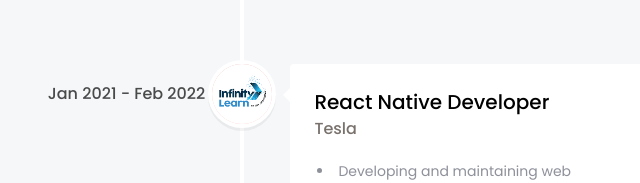
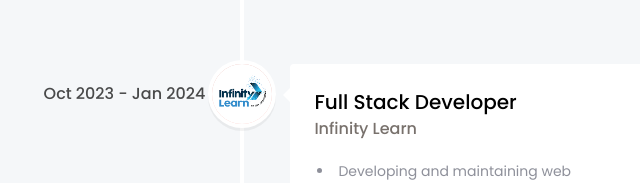
Before and after one commit to rishi438/Portfolio, a React (Vite) app in the folder portfolio/: page /about in a window 1280 px wide. Shown: the part 1558-1741 px from the top of the page, without its empty margins (398-1038 px from the left). Built offline with nearby package versions, Linux system fonts and the light colour scheme.

Commit message:
updates and fixes in animation

```diff
--- a/portfolio/src/utils/basic_utils.js
+++ b/portfolio/src/utils/basic_utils.js
@@ -134,7 +134,7 @@ export const experiences = [
     company_name: "Wizklub",
     icon: wizklub,
     iconBg: "#accbe1",
-    date: "March 2020 - April 2021",
+    date: "March 2022 - Sept 2023",
     points: [
       "Developing and maintaining web applications using flask, python and other related technologies.",
       "Collaborating with cross-functional teams including designers, product managers, and other developers to create high-quality products.",
@@ -144,11 +144,11 @@ export const experiences = [
     ],
   },
   {
-    title: "React Native Developer",
-    company_name: "Tesla",
+    title: "Full Stack Developer",
+    company_name: "Infinity Learn",
     icon: infinity_learn,
     iconBg: "#fbc3bc",
-    date: "Jan 2021 - Feb 2022",
+    date: "Oct 2023 - Jan 2024",
     points: [
       "Developing and maintaining web applications using flask, python and other related technologies.",
       "Collaborating with cross-functional teams including designers, product managers, and other developers to create high-quality products.",
@@ -168,7 +168,7 @@ export const social_links = [
   {
     name: "GitHub",
     icon_url: github,
-    link: "https://github.com/YourGitHubUsername",
+    link: "https://github.com/rishi438",
   },
   {
     name: "LinkedIn",
--- a/portfolio/src/utils/constant.js
+++ b/portfolio/src/utils/constant.js
@@ -36,12 +36,12 @@ const PLANE_TRAITS = {
 };
 const GECKO_TRAITS = {
   576: {
-    POSITION: [0, -35, -10],
+    POSITION: [0, -43, -13],
     ROTATION: [-0.05, -0.2, -0.01],
-    SCALE: [5.5, 5.5, 5.5],
+    SCALE: [6.5, 6.5, 6.5],
   },
   768: {
-    POSITION: [0, -35, -10],
+    POSITION: [0, -37, -9],
     ROTATION: [-0.05, -0.2, -0.01],
     SCALE: [5.5, 5.5, 5.5],
   },
--- a/portfolio/vite.config.js
+++ b/portfolio/vite.config.js
@@ -1,8 +1,9 @@
-import { defineConfig } from 'vite';
-import react from '@vitejs/plugin-react-swc';
+import { defineConfig } from "vite";
+import react from "@vitejs/plugin-react-swc";
 
 // https://vitejs.dev/config/
 export default defineConfig({
   plugins: [react()],
-  assetsInclude: ['**/*.glb'],
+  assetsInclude: ["**/*.glb"],
+  build: { chunkSizeWarningLimit: 1600 },
 });
```
